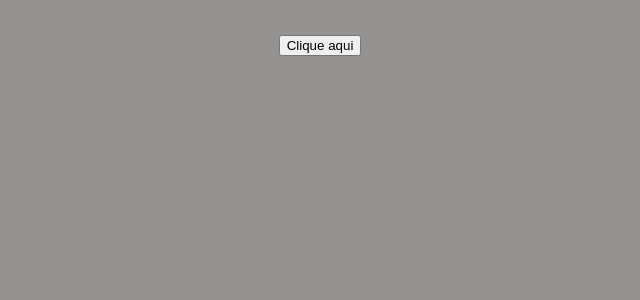
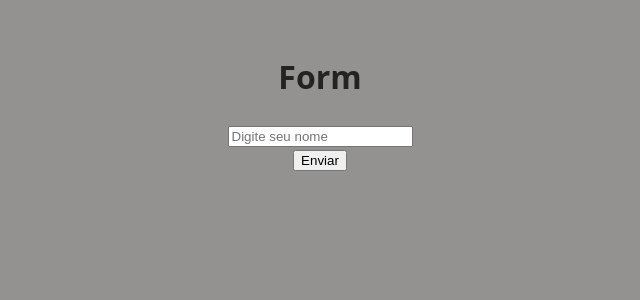
Before and after one commit to Romulo-Queiroz/React, a React (Vite) app: page / in a window 1280 px wide. Shown: the top 300 px of the page, without its empty margins (320-960 px from the left). Built offline with nearby package versions, Linux system fonts and the light colour scheme.

Commit message:
build: event, form

```diff
--- a/src/App.jsx
+++ b/src/App.jsx
@@ -1,11 +1,11 @@
 import "./App.css";
-import OnClique from "./components/OnClick";
+import Form from "./components/form";
 
 function App() {
   const name = "Rômulo";
   return (
     <div className="App">
-      <OnClique />
+      <Form />
     </div>
   );
 }
--- /dev/null
+++ b/src/components/form.jsx
@@ -0,0 +1,21 @@
+function Form() {
+  function cadastrarUsuario(e) {
+    e.preventDefault();
+    console.log("Cadastrando usuário");
+  }
+  return (
+    <div>
+      <h1>Form</h1>
+      <form onSubmit={cadastrarUsuario}>
+        <div>
+          <input type="text" placeholder="Digite seu nome" />
+        </div>
+        <div>
+          <input type="submit" value="Enviar" />
+        </div>
+      </form>
+    </div>
+  );
+}
+
+export default Form;
```
Also changed, not shown: src/components/Evento.jsx (added, +13 -0 lines).
